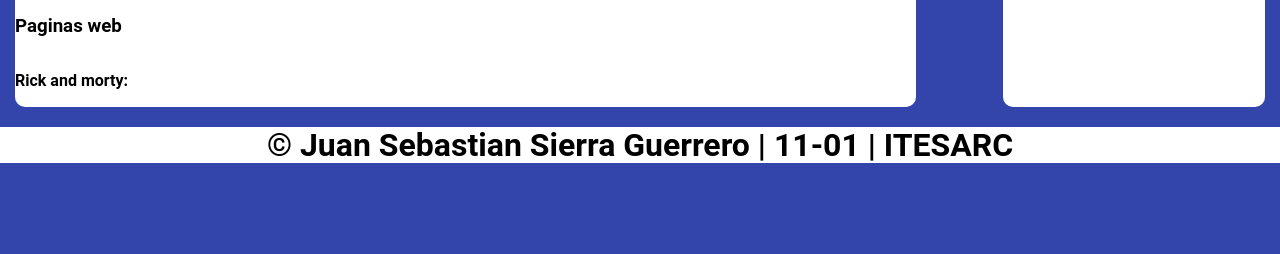
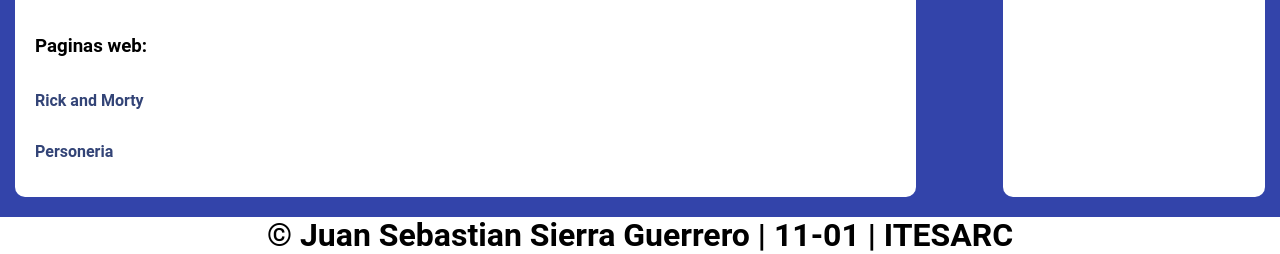
Before and after one commit to Segue5/Blog-personal, a plain HTML site: page index.html in a window 1280 px wide. Shown: the part 815-1069 px from the top of the page. Before the commit the page ends 979 px from the top, so only its background shows below. Drawn offline with Linux system fonts and the light colour scheme.

Commit message:
Se le agrego a la zona de Proyects un padding de 20px

```diff
--- a/index.html
+++ b/index.html
@@ -40,8 +40,9 @@
                 </main>
                 <main class="proyects">
                     <h2>Proyectos</h2>
-                    <h3>Paginas web</h3>
-                    <p><b>Rick and morty:</b></p>
+                    <h3>Paginas web:</h3>
+                    <p><b><a href="#">Rick and Morty</a></b></p>
+                    <p><b><a href="#">Personeria</a></b></p>
                 </main>
             </div>
             <aside class="aside">
--- a/styles.css
+++ b/styles.css
@@ -164,3 +164,12 @@ aside .text-container h3{
 .proyects h2{
     text-align: center;
 }
+
+.proyects{
+    padding: 20px;
+}
+
+.proyects a{
+    color: #347;
+    text-decoration: none;
+}
```
